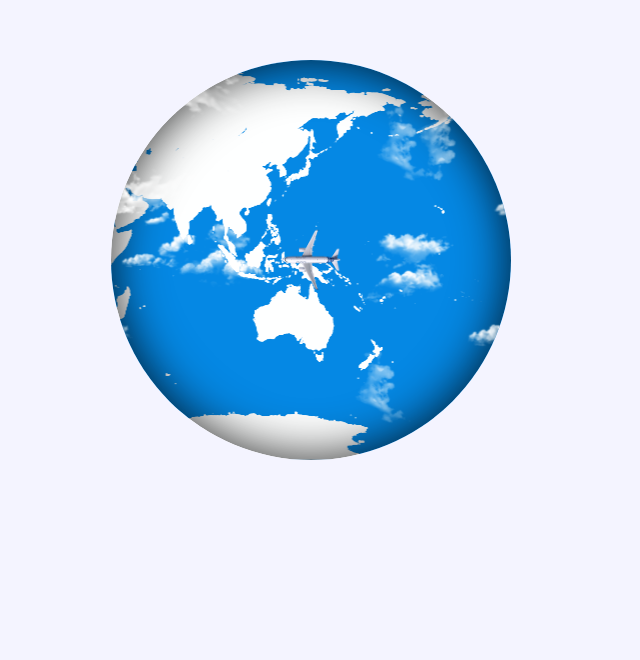
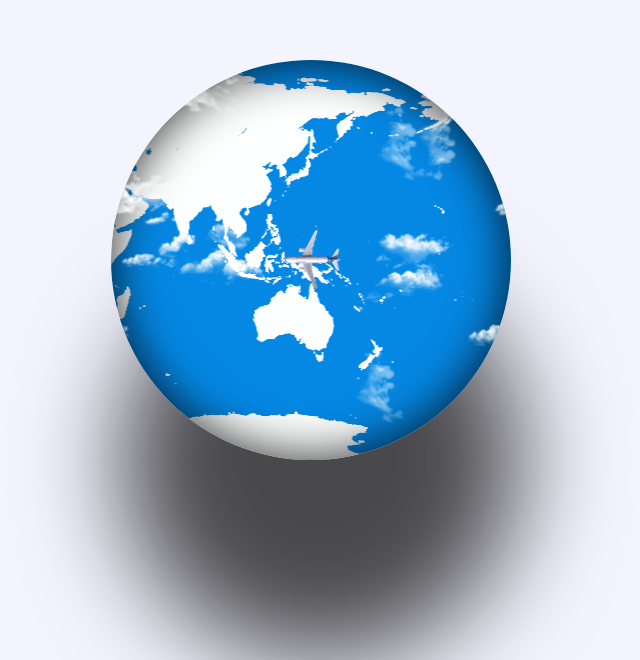
Before and after one commit to Iturraider/OnlineTutorials-earth, a plain HTML site: page index.html in a window 1280 px wide. Shown: the part 140-800 px from the top of the page, without its empty margins (329-969 px from the left). Drawn offline with Linux system fonts and the light colour scheme.

Commit message:
Update style.css

```diff
--- a/css/style.css
+++ b/css/style.css
@@ -39,6 +39,7 @@ body{
     border-radius: 50%;
     animation: animate 18s linear infinite;
     z-index: 1;
+    box-shadow: 1rem 20rem 10rem rgba(0, 0, 0, .7) ;
 }
 .earth:active{
     transform: scale(5);
```
